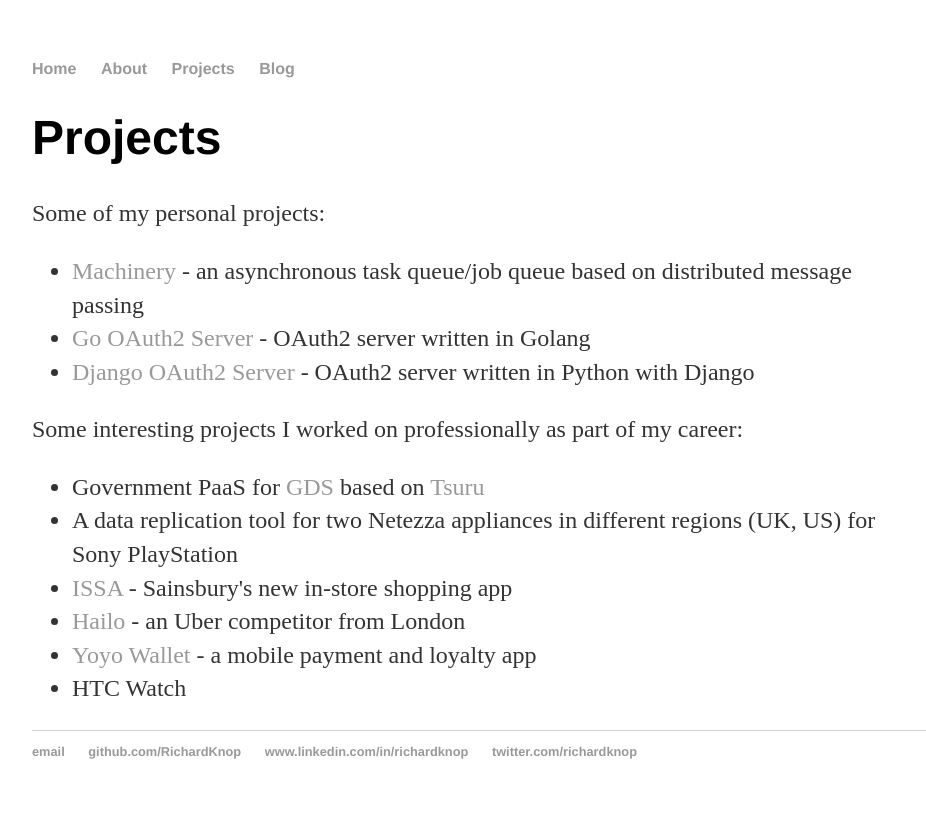
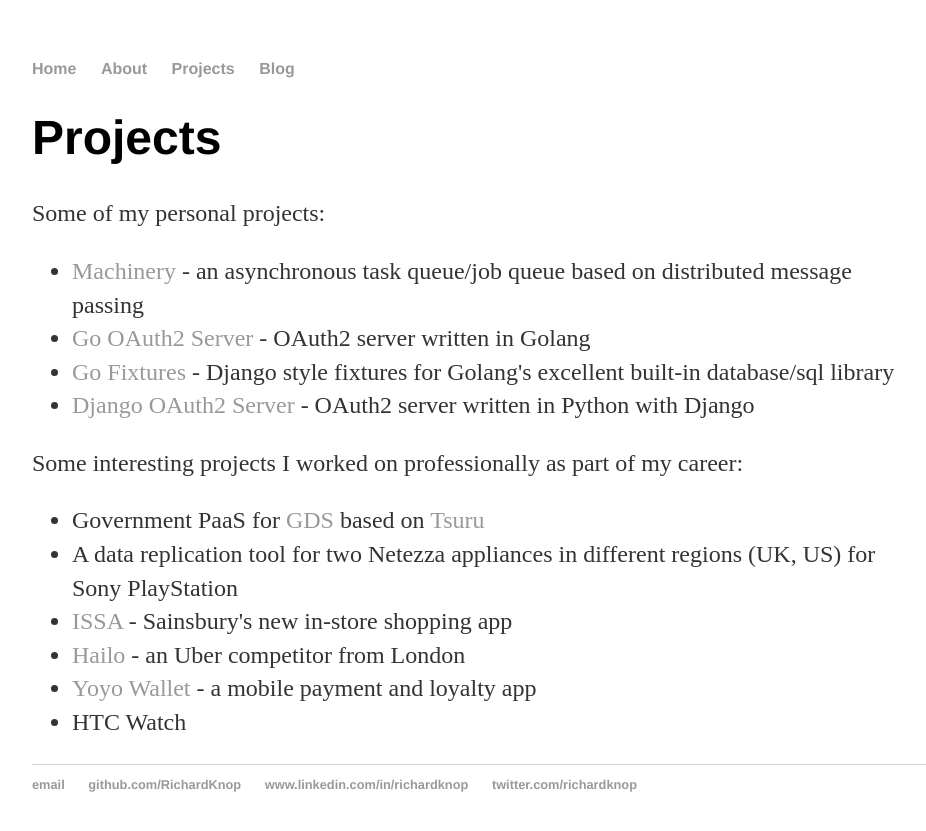
Before and after one commit to RichardKnop/richardknop.github.io, a Jekyll site: the page built from projects/index.html, in a window 1280 px wide. Shown: the top 831 px of the page, without its empty margins (160-1086 px from the left). Built offline with Jekyll 4.4.1, drawn with Linux system fonts in a browser that asks for light colours.

Commit message:
Update index.html

```diff
--- a/projects/index.html
+++ b/projects/index.html
@@ -8,6 +8,7 @@
   <ul>
     <li><a href="https://github.com/RichardKnop/machinery">Machinery</a> - an asynchronous task queue/job queue based on distributed message passing</li>
     <li><a href="https://github.com/RichardKnop/go-oauth2-server">Go OAuth2 Server</a> - OAuth2 server written in Golang</li>
+    <li><a href="https://github.com/RichardKnop/go-fixtures">Go Fixtures</a> - Django style fixtures for Golang's excellent built-in database/sql library</li>
     <li><a href="https://github.com/RichardKnop/django-oauth2-server">Django OAuth2 Server</a> - OAuth2 server written in Python with Django</li>
   </ul>
   <p>Some interesting projects I worked on professionally as part of my career:</p>
```
